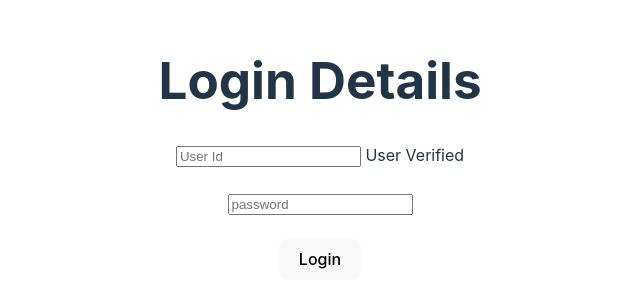
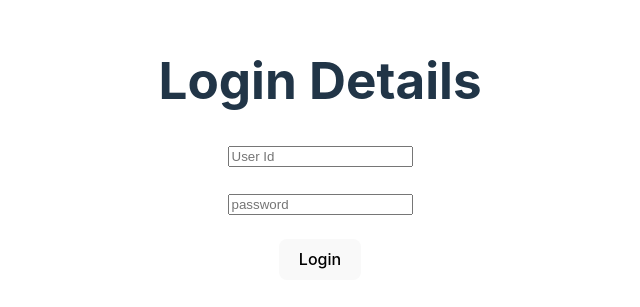
Before and after one commit to Bhanu-Partap/react-learnings-with-vite, a React (Vite) app in the folder my-first-react-app/: page / in a window 1280 px wide. Shown: the part 251-558 px from the top of the page, without its empty margins (320-960 px from the left). Built offline with nearby package versions, Linux system fonts and the light colour scheme.

Commit message:
form validation

```diff
--- a/my-first-react-app/src/Components/Login.jsx
+++ b/my-first-react-app/src/Components/Login.jsx
@@ -4,6 +4,7 @@ export default function Login() {
     const [userId, setUserId] = useState("");
     const [password, setPassword] = useState("");
     const [userErr, setUserErr] = useState(false);
+    const [passErr, setPassErr] = useState(false);
 
     function loginHandle(e) {
         e.preventDefault();
@@ -11,15 +12,25 @@ export default function Login() {
 
     function userHandler(e) {
         let item = e.target.value;
-        let users = ["Bmw", "Bugatti", "M5"];
-        for (let i = 0; i <= users.length; i++)
-            if (item[i] == users) {
-                setUserErr(true);
-            }
-            else {
-                setUserErr(false)
-            }
+
+        if (item.length < 3) {
+            setUserErr(true);
+        }
+        else{
+            setUserErr(false)
+        }
         console.warn(e.target.value.length);
+    }
+
+    function passwordHandler(e) {
+        let item = e.target.value;
+
+        if (item.length < 8) {
+            setPassErr(true);
+        }
+        else{
+            setPassErr(false)
+        }
     }
 
 
@@ -29,9 +40,9 @@ export default function Login() {
             <div className="Login">
                 <form onSubmit={loginHandle} >
                     <h1>Login Details</h1>
-                    <input type="text" placeholder='User Id' onChange={userHandler} /> {userErr ? <span>User Not Verified</span> : <span>User Verified</span>}
+                    <input type="text" placeholder='User Id' onChange={userHandler} /> {userErr ? <span>User Not Verified</span> : ""}
                     <br /> <br />
-                    <input type="password" placeholder='password' />
+                    <input type="password" placeholder='password' onChange={passwordHandler} /> {passErr ? <span>Password not Valid</span> : ""}
                     <br /><br />
                     <button type="submit">Login</button>
                 </form>
```
